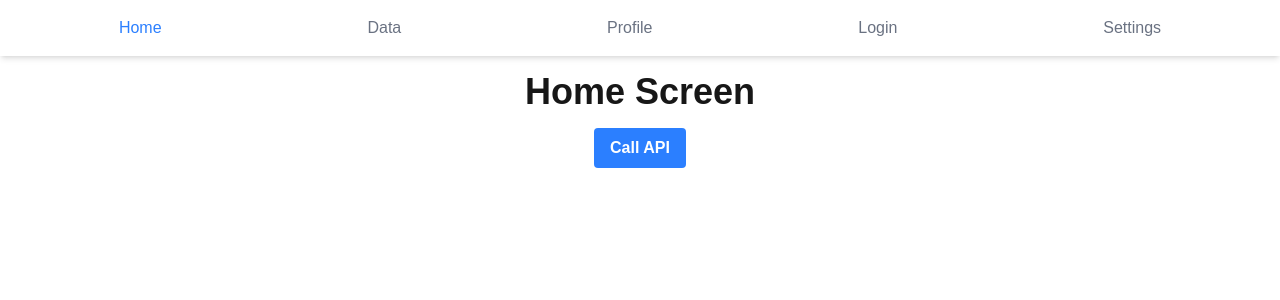
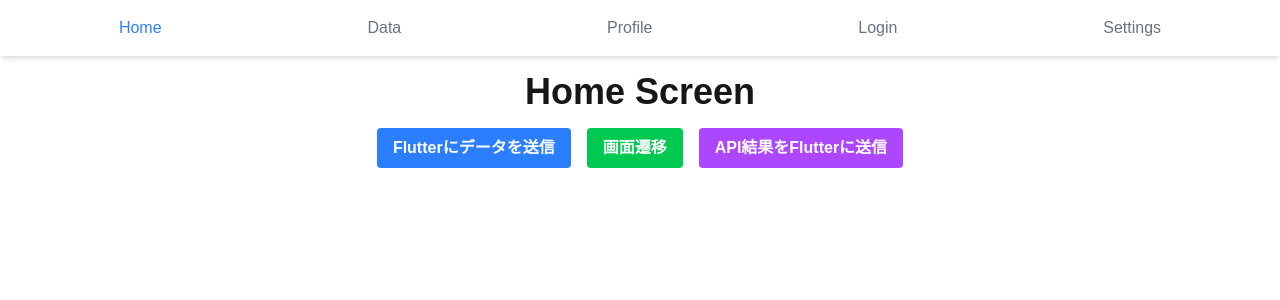
Before and after one commit to yanasan/my-web-function-app, a Next.js app: page /my-web-function-app/home in a window 1280 px wide. Shown: the top 300 px of the page. Built offline with nearby package versions, Linux system fonts and the light colour scheme.

Commit message:
Flutterに連携するようの実装を追加

```diff
--- a/app/screens/Home.tsx
+++ b/app/screens/Home.tsx
@@ -2,30 +2,95 @@
 'use client';
 import React, { useState } from 'react';
 
+// FlutterのJavaScriptChannelと通信するための型定義
+interface FlutterChannel {
+  postMessage(message: string): void;
+}
+
+// windowオブジェクトにFlutterチャンネルを定義
+declare global {
+  interface Window {
+    Flutter?: FlutterChannel;
+  }
+}
+
 const Home = () => {
-  const [apiResult, setApiResult] = useState(null);
+  const [apiStatus, setApiStatus] = useState('');
 
-  const callApi = async () => {
-    try {
-      const response = await fetch(`${process.env.NEXT_PUBLIC_API_URL}/api/v1/stations`);
-      const data = await response.json();
-      setApiResult(data);
-    } catch (error) {
-      console.error('API call failed:', error);
-      setApiResult({ error: 'Failed to fetch data.' } as any);
+  // Flutterに単純な文字列を送信する
+  const sendStringToFlutter = () => {
+    const message = "Hello from Next.js!";
+    if (window.Flutter) {
+      window.Flutter.postMessage(message);
+      console.log('Sent to Flutter:', message);
+    } else {
+      console.log('Flutter channel is not available.');
     }
   };
+
+  // Flutterに複雑なJSONを送信する
+  const sendJsonToFlutter = () => {
+    const jsonData = {
+      path: "/map",
+      data: {
+        id: 123,
+        source: "web"
+      }
+    };
+    const message = JSON.stringify(jsonData);
+    if (window.Flutter) {
+      window.Flutter.postMessage(message);
+      console.log('Sent to Flutter:', message);
+    } else {
+      console.log('Flutter channel is not available.');
+    }
+  };
+
+  // APIを叩いて結果をFlutterに送信する
+  const sendApiResultToFlutter = async () => {
+    setApiStatus('Loading...');
+    try {
+      // NOTE: NEXT_PUBLIC_API_URLが環境変数に設定されている必要があります
+      const response = await fetch(`${process.env.NEXT_PUBLIC_API_URL}/api/v1/stations`);
+      if (!response.ok) {
+        throw new Error(`API request failed with status ${response.status}`);
+      }
+      const data = await response.json();
+      const message = JSON.stringify(data);
+
+      if (window.Flutter) {
+        window.Flutter.postMessage(message);
+        setApiStatus('API result sent to Flutter successfully!');
+        console.log('Sent API result to Flutter:', message);
+      } else {
+        setApiStatus('Flutter channel is not available.');
+        console.log('Flutter channel is not available.');
+      }
+    } catch (error) {
+      const errorMessage = error instanceof Error ? error.message : 'Unknown error';
+      setApiStatus(`Failed to send API result: ${errorMessage}`);
+      console.error('API call or message sending failed:', error);
+    }
+  };
+
 
   return (
     <div className="container mx-auto p-4 text-center">
       <h1 className="text-4xl font-bold">Home Screen</h1>
-      <button onClick={callApi} className="mt-4 bg-blue-500 hover:bg-blue-700 text-white font-bold py-2 px-4 rounded">
-        Call API
-      </button>
-      {apiResult && (
-        <div className="mt-4 p-4 border rounded w-full max-w-4xl mx-auto text-left">
-          <h2 className="text-xl font-semibold">API Result</h2>
-          <pre className="bg-gray-100 p-2 rounded mt-2 whitespace-pre-wrap">{JSON.stringify(apiResult, null, 2)}</pre>
+      <div className="mt-4 space-y-4 md:space-y-0 md:space-x-4 flex flex-col md:flex-row justify-center">
+        <button onClick={sendStringToFlutter} className="bg-blue-500 hover:bg-blue-700 text-white font-bold py-2 px-4 rounded">
+          Flutterにデータを送信
+        </button>
+        <button onClick={sendJsonToFlutter} className="bg-green-500 hover:bg-green-700 text-white font-bold py-2 px-4 rounded">
+          画面遷移
+        </button>
+        <button onClick={sendApiResultToFlutter} className="bg-purple-500 hover:bg-purple-700 text-white font-bold py-2 px-4 rounded">
+          API結果をFlutterに送信
+        </button>
+      </div>
+      {apiStatus && (
+        <div className="mt-4 p-2 text-sm text-gray-600">
+          {apiStatus}
         </div>
       )}
     </div>
```
